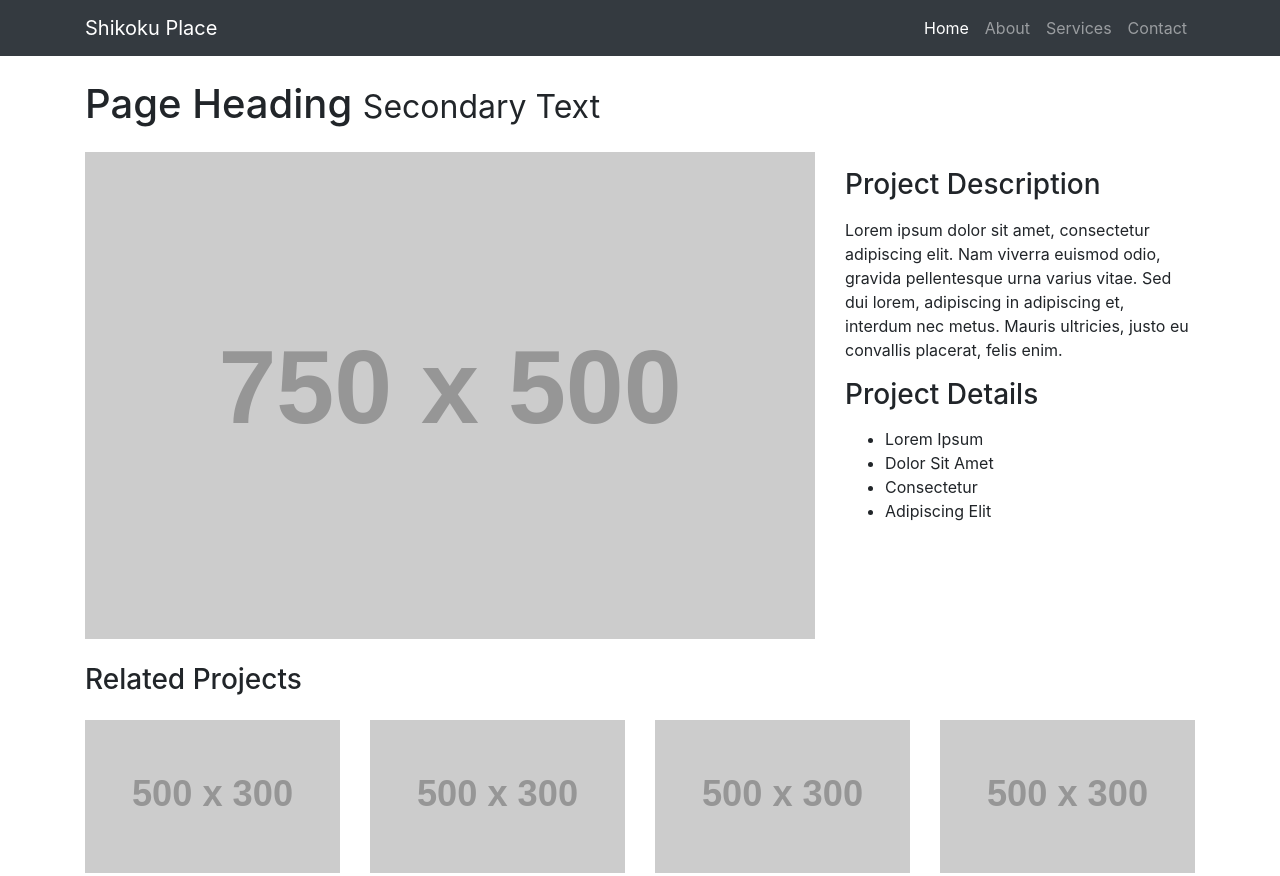
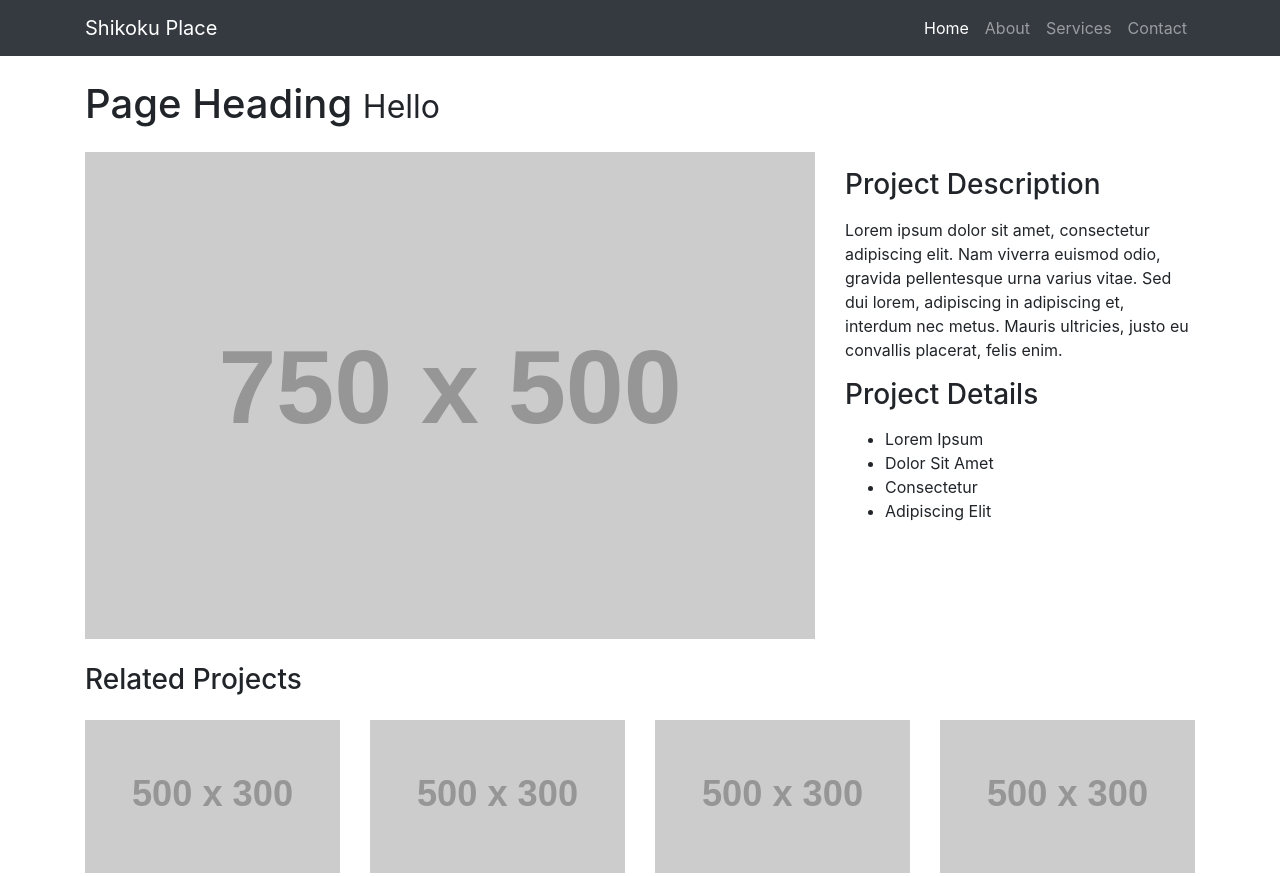
Before and after one commit to Naenshiko/Nothing, a website: page index.html in a window 1280 px wide. Shown: the top 876 px of the page. Drawn offline with Linux system fonts and the light colour scheme; placeholder pictures from the web are drawn by us.

Commit message:
Update index.html

```diff
--- a/index.html
+++ b/index.html
@@ -53,7 +53,7 @@
 
       <!-- Portfolio Item Heading -->
       <h1 class="my-4">Page Heading
-        <small>Secondary Text</small>
+        <small>Hello</small>
       </h1>
 
       <!-- Portfolio Item Row -->
```
